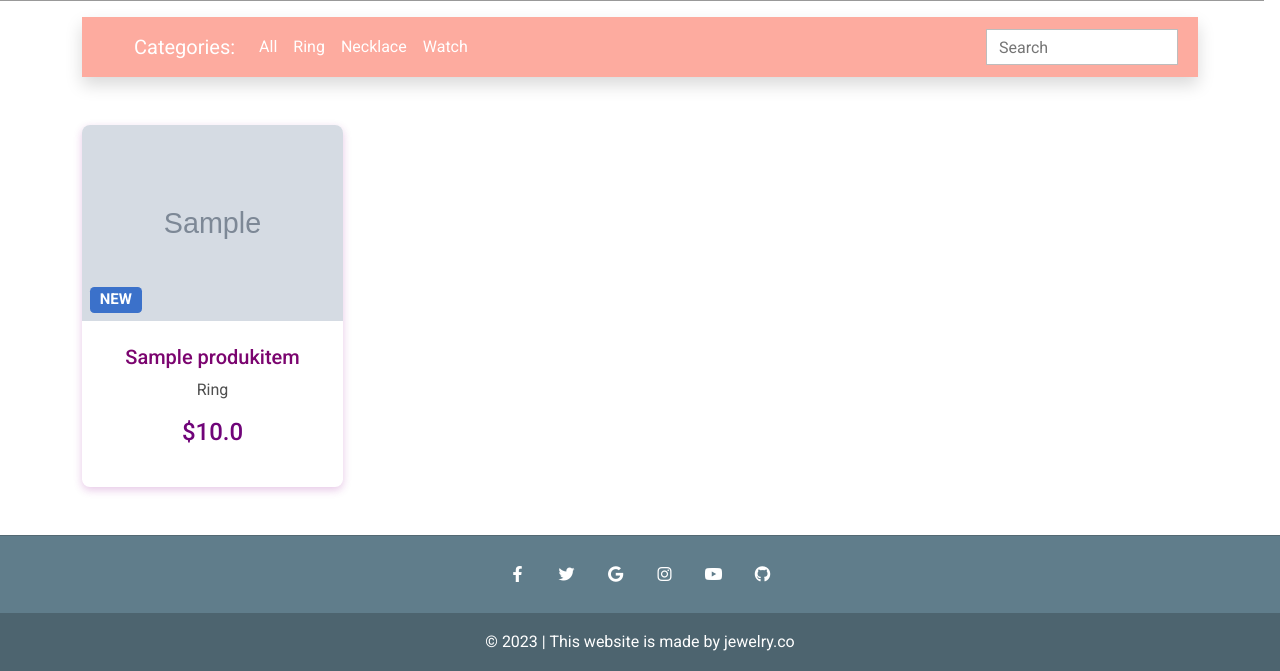
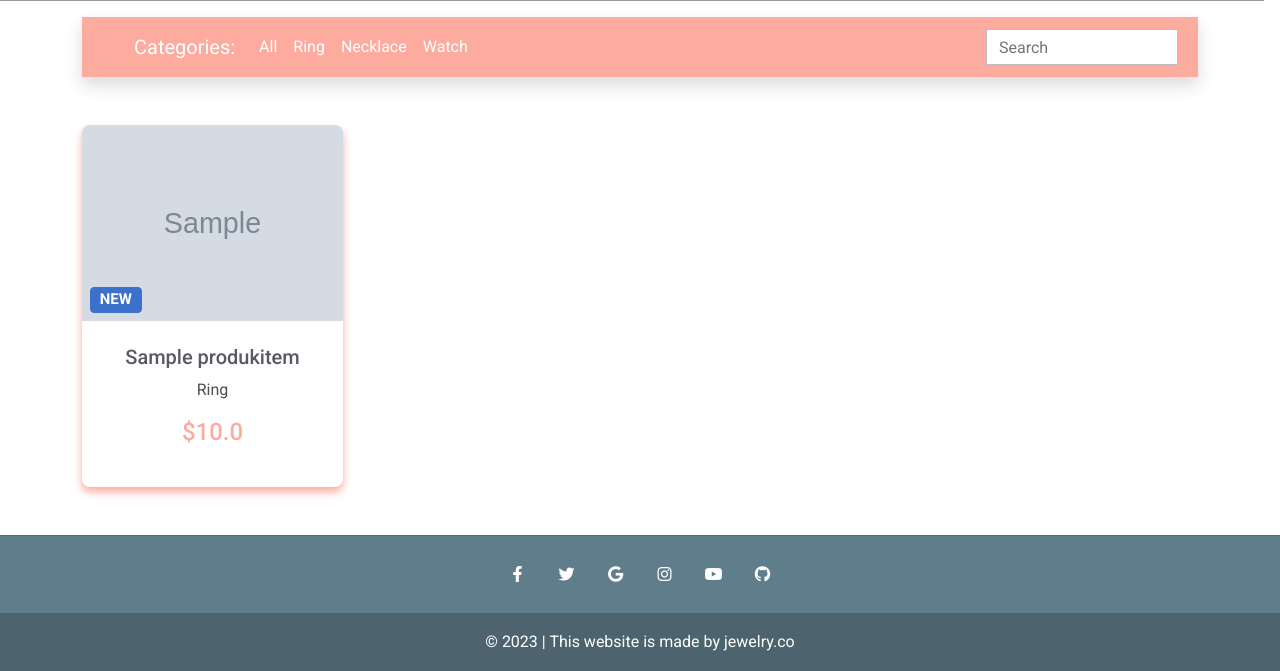
Before and after one commit to iinusn/ruang_virtual, a Django app: page / in a window 1280 px wide. Shown: the part 791-1462 px from the top of the page. Run offline with Django 4.2, Linux system fonts and the light colour scheme; tables that the repository leaves empty hold one stand-in row (values such as "Sample post"); grey boxes marked "Sample" are stand-in pictures.

Commit message:
Update custom.css

```diff
--- a/projekku/ecomm/static/css/custom.css
+++ b/projekku/ecomm/static/css/custom.css
@@ -2,24 +2,24 @@
   height: 90vh;
 }
 .card {
-box-shadow: rgba(149, 22, 151, 0.24) 0px 3px 8px;
+box-shadow:#FDAB9F 0px 5px 8px;
 }
 .footer-cta {
-box-shadow: rgba(211, 0, 172, 0.15) 0px 5px 15px;
+box-shadow: #FDAB9F 0px 5px 15px;
 }
 .price {
-color: #700479;
+color: #FDAB9F;
 font-size: 24px;
 }
 
 .card-title {
-color:#7b046f
+color:#595a61
 }
 
 .sale {
-color: #800676
+color:#FDAB9F
 }
 
 .sale-badge {
-background-color: #7b046f
+background-color: #FDAB9F
 }
```
